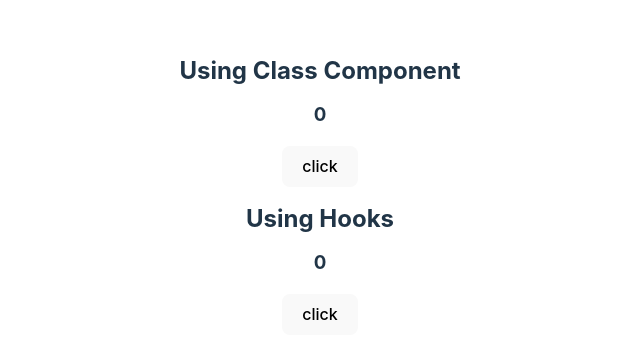
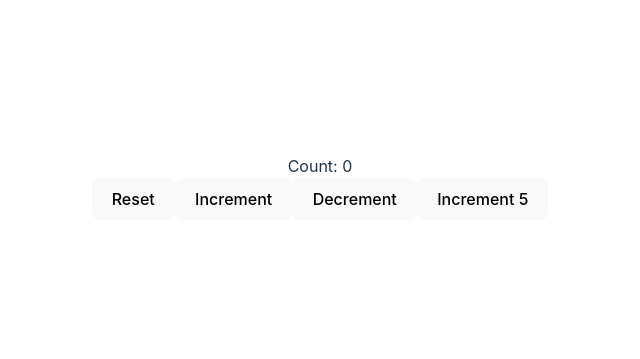
Before and after one commit to marvinjk6/React-Hooks, a React (Vite) app in the folder react-hooks/: page / in a window 1280 px wide. Shown: the part 213-572 px from the top of the page, without its empty margins (320-960 px from the left). Built offline with nearby package versions, Linux system fonts and the light colour scheme.

Commit message:
video 3 - useState with previous state

```diff
--- a/react-hooks/src/App.jsx
+++ b/react-hooks/src/App.jsx
@@ -1,13 +1,11 @@
 import './App.css'
-import ClassCounter from './components/video-02/ClassCounter'
-import HookCounter from './components/video-02/HookCounter'
+import HookCounterTwo from './components/video-03/HookCounterTwo'
 
 function App() {
 
   return (
     <div className="App">
-      <ClassCounter />
-      <HookCounter />
+      <HookCounterTwo />
     </div>
   )
 }
--- /dev/null
+++ b/react-hooks/src/components/video-03/HookCounterTwo.jsx
@@ -0,0 +1,30 @@
+import React, { useState } from 'react'
+
+//State with previous state: anytime you need to update state value based on the previous state value always go with the safe option of passing in a function that will set the new state value
+
+function HookCounterTwo() {
+
+  const initialCount = 0
+  const [count, setCount] = useState(initialCount)
+
+  const incrementFive = () => {
+    for(let i = 0; i < 5; i++) {
+        // passing a function to setCount method
+        setCount(prevCount => prevCount + 1)
+    }
+  }
+
+
+  return (
+    <div>
+        <div>Count: {count}</div>
+        <button onClick={() => setCount(initialCount)}>Reset</button>
+        <button onClick={() => setCount(prevCount => prevCount + 1)}>Increment</button>
+        <button onClick={() => setCount(prevCount => prevCount - 1)}>Decrement</button>
+        <button onClick={incrementFive}>Increment 5</button>
+
+    </div>
+  )
+}
+
+export default HookCounterTwo
```
